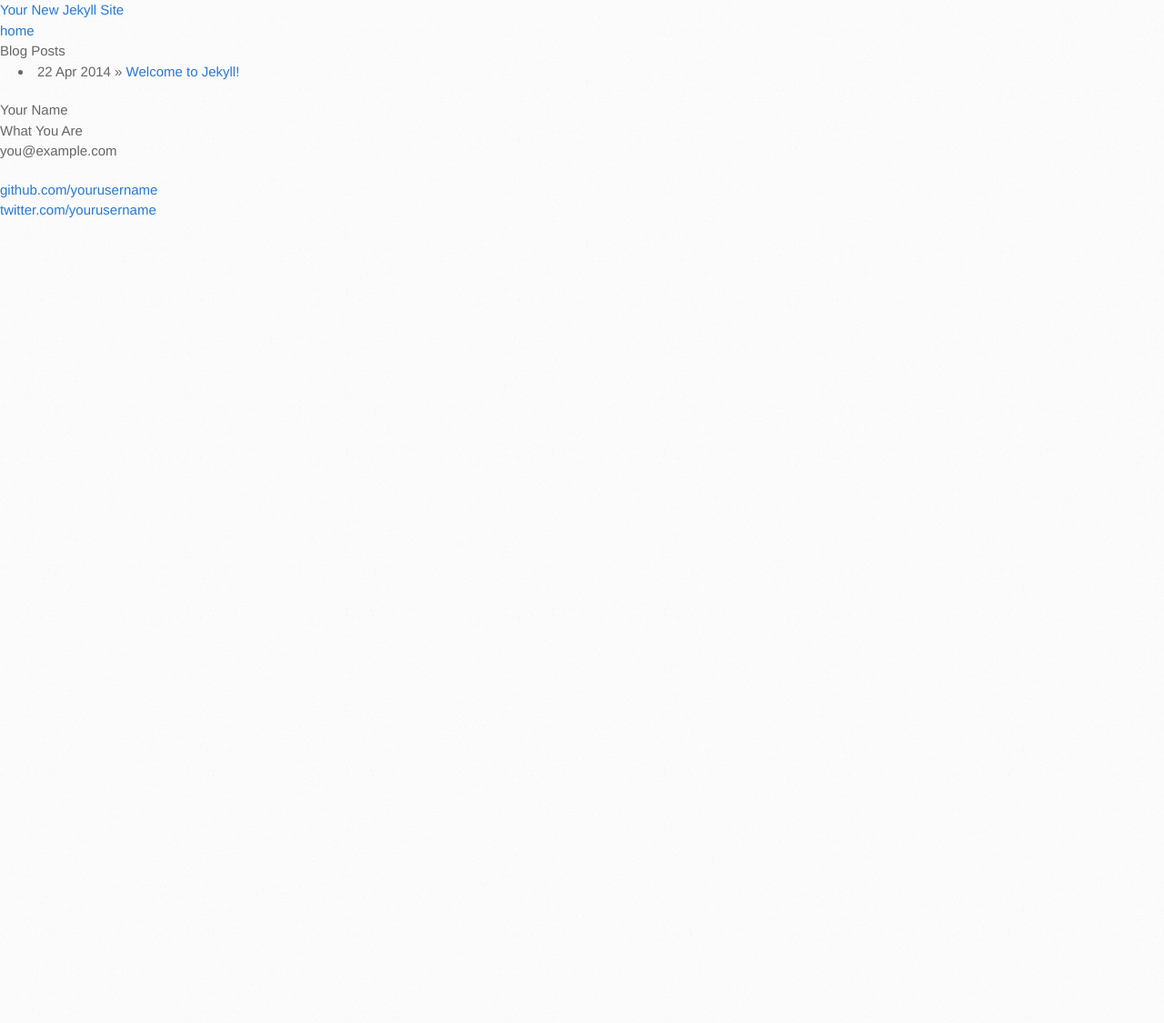
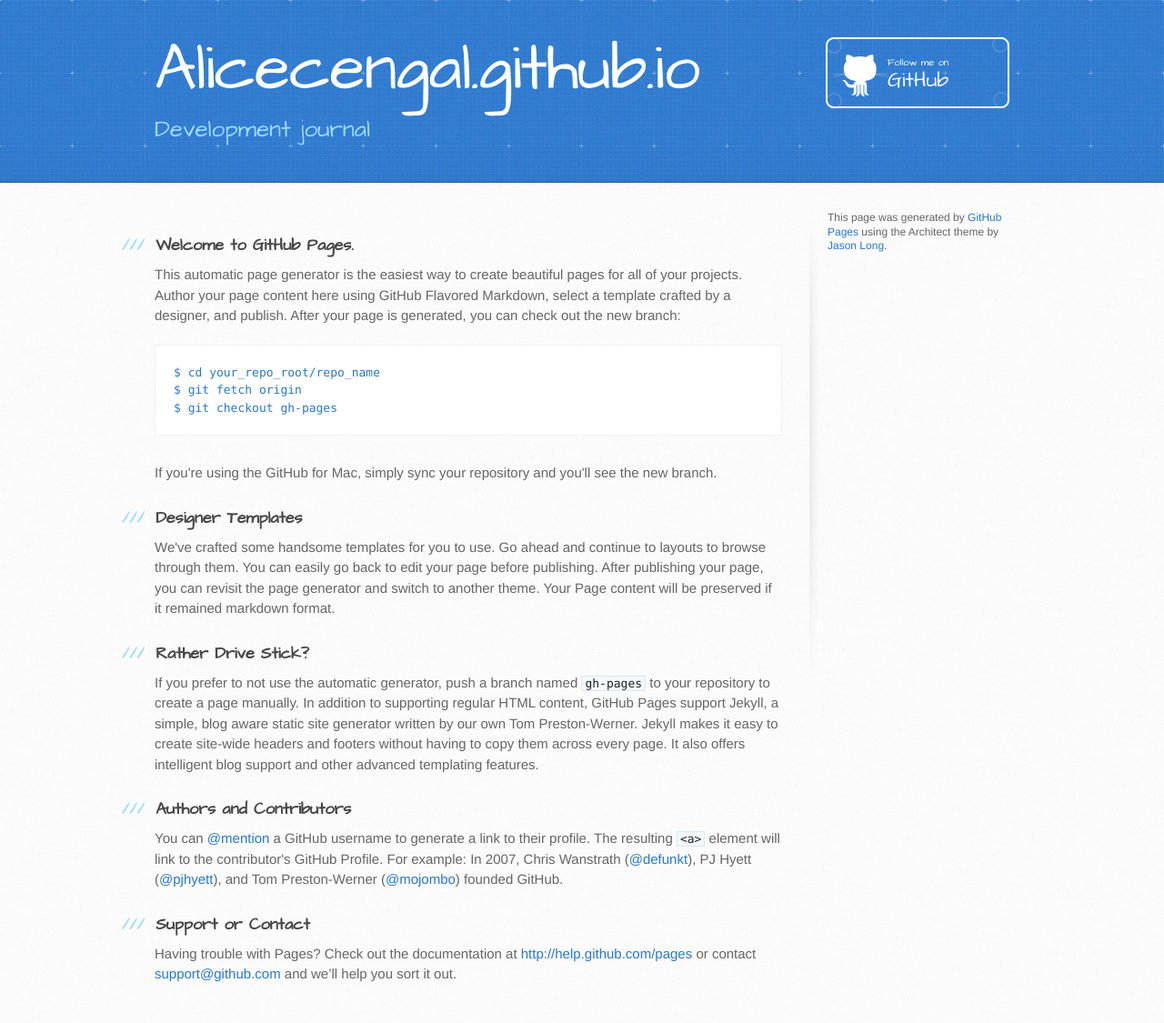
Before and after one commit to AliceCengal/AliceCengal.github.io, a Jekyll site: the page index.html, which Jekyll copies as it is, in a window 1280 px wide. Shown: the whole page at 91% size. Built offline with Jekyll 4.4.1, drawn with Linux system fonts in a browser that asks for light colours; Markdown is read by kramdown in place of the engine named in the settings; before the commit the page ends 900 px from its top, so only the background shows below that.

Commit message:
changed styling

```diff
--- a/_layouts/default.html
+++ b/_layouts/default.html
@@ -5,6 +5,8 @@
         <meta http-equiv="X-UA-Compatible" content="IE=edge,chrome=1">
         <title>{{ page.title }}</title>
         <meta name="viewport" content="width=device-width">
+
+        <link href='https://fonts.googleapis.com/css?family=Architects+Daughter' rel='stylesheet' type='text/css'>
 
         <!-- syntax highlighting CSS -->
         <link rel="stylesheet" href="/css/syntax.css">
@@ -15,6 +17,28 @@
     </head>
     <body>
 
+      <header>
+        <div class="inner">
+          <h1>{{ site.name }}</h1>
+          <h2>Development journal</h2>
+          <a href="https://github.com/AliceCengal" class="button"><small>Follow me on</small>GitHub</a>
+        </div>
+      </header>
+
+      <div id="content-wrapper">
+        <div class="inner clearfix">
+          <section id="main-content">
+
+            {{ content }}
+
+          </section>
+
+          <aside id="sidebar">
+            <p>This page was generated by <a href="https://pages.github.com">GitHub Pages</a> using the Architect theme by <a href="https://twitter.com/jasonlong">Jason Long</a>.</p>
+          </aside>
+        </div>
+      </div>
+<!--
         <div class="site">
           <div class="header">
             <h1 class="title"><a href="/">{{ site.name }}</a></h1>
@@ -39,6 +63,6 @@
             </div>
           </div>
         </div>
-
+-->
     </body>
 </html>
--- a/css/stylesheet.css
+++ b/css/stylesheet.css
@@ -30,6 +30,8 @@ footer, header, hgroup, menu, nav, section {
 body {
 	line-height: 1;
 }
+
+
 ol, ul {
 	list-style: none;
 }
@@ -71,6 +73,14 @@ header {
   border-bottom: solid 1px #275da1;
 }
 
+.header {
+  padding-top: 40px;
+  padding-bottom: 40px;
+  font-family: 'Architects Daughter', 'Helvetica Neue', Helvetica, Arial, serif;
+  background: #2e7bcf url(../images/header-bg.jpg) 0 0 repeat-x;
+  border-bottom: solid 1px #275da1;
+}
+
 header h1 {
   letter-spacing: -1px;
   font-size: 72px;
@@ -80,7 +90,25 @@ header h1 {
   width: 540px;
 }
 
+.header h1 {
+  letter-spacing: -1px;
+  font-size: 72px;
+  color: #fff;
+  line-height: 1;
+  margin-bottom: 0.2em;
+  width: 540px;
+}
+
 header h2 {
+  font-size: 26px;
+  color: #9ddcff;
+  font-weight: normal;
+  line-height: 1.3;
+  width: 540px;
+  letter-spacing: 0;
+}
+
+.header h2 {
   font-size: 26px;
   color: #9ddcff;
   font-weight: normal;
--- a/index.html
+++ b/index.html
@@ -1,13 +1,74 @@
----
-layout: default
-title: Your New Jekyll Site
----
+<!DOCTYPE html>
+<html>
+  <head>
+    <meta charset='utf-8'>
+    <meta http-equiv="X-UA-Compatible" content="chrome=1">
+    <meta name="viewport" content="width=device-width, initial-scale=1, maximum-scale=1">
+    <link href='https://fonts.googleapis.com/css?family=Architects+Daughter' rel='stylesheet' type='text/css'>
+    <link rel="stylesheet" type="text/css" href="stylesheets/stylesheet.css" media="screen" />
+    <link rel="stylesheet" type="text/css" href="stylesheets/pygment_trac.css" media="screen" />
+    <link rel="stylesheet" type="text/css" href="stylesheets/print.css" media="print" />
 
-<div id="home">
-  <h1>Blog Posts</h1>
-  <ul class="posts">
-    {% for post in site.posts %}
-      <li><span>{{ post.date | date_to_string }}</span> &raquo; <a href="{{ post.url }}">{{ post.title }}</a></li>
-    {% endfor %}
-  </ul>
-</div>
+    <!--[if lt IE 9]>
+    <script src="//html5shiv.googlecode.com/svn/trunk/html5.js"></script>
+    <![endif]-->
+
+    <title>Alicecengal.github.io by AliceCengal</title>
+  </head>
+
+  <body>
+    <header>
+      <div class="inner">
+        <h1>Alicecengal.github.io</h1>
+        <h2>Development journal</h2>
+        <a href="https://github.com/AliceCengal" class="button"><small>Follow me on</small>GitHub</a>
+      </div>
+    </header>
+
+    <div id="content-wrapper">
+      <div class="inner clearfix">
+        <section id="main-content">
+          <h3>
+<a name="welcome-to-github-pages" class="anchor" href="#welcome-to-github-pages"><span class="octicon octicon-link"></span></a>Welcome to GitHub Pages.</h3>
+
+<p>This automatic page generator is the easiest way to create beautiful pages for all of your projects. Author your page content here using GitHub Flavored Markdown, select a template crafted by a designer, and publish. After your page is generated, you can check out the new branch:</p>
+
+<pre><code>$ cd your_repo_root/repo_name
+$ git fetch origin
+$ git checkout gh-pages
+</code></pre>
+
+<p>If you're using the GitHub for Mac, simply sync your repository and you'll see the new branch.</p>
+
+<h3>
+<a name="designer-templates" class="anchor" href="#designer-templates"><span class="octicon octicon-link"></span></a>Designer Templates</h3>
+
+<p>We've crafted some handsome templates for you to use. Go ahead and continue to layouts to browse through them. You can easily go back to edit your page before publishing. After publishing your page, you can revisit the page generator and switch to another theme. Your Page content will be preserved if it remained markdown format.</p>
+
+<h3>
+<a name="rather-drive-stick" class="anchor" href="#rather-drive-stick"><span class="octicon octicon-link"></span></a>Rather Drive Stick?</h3>
+
+<p>If you prefer to not use the automatic generator, push a branch named <code>gh-pages</code> to your repository to create a page manually. In addition to supporting regular HTML content, GitHub Pages support Jekyll, a simple, blog aware static site generator written by our own Tom Preston-Werner. Jekyll makes it easy to create site-wide headers and footers without having to copy them across every page. It also offers intelligent blog support and other advanced templating features.</p>
+
+<h3>
+<a name="authors-and-contributors" class="anchor" href="#authors-and-contributors"><span class="octicon octicon-link"></span></a>Authors and Contributors</h3>
+
+<p>You can <a href="https://github.com/blog/821" class="user-mention">@mention</a> a GitHub username to generate a link to their profile. The resulting <code>&lt;a&gt;</code> element will link to the contributor's GitHub Profile. For example: In 2007, Chris Wanstrath (<a href="https://github.com/defunkt" class="user-mention">@defunkt</a>), PJ Hyett (<a href="https://github.com/pjhyett" class="user-mention">@pjhyett</a>), and Tom Preston-Werner (<a href="https://github.com/mojombo" class="user-mention">@mojombo</a>) founded GitHub.</p>
+
+<h3>
+<a name="support-or-contact" class="anchor" href="#support-or-contact"><span class="octicon octicon-link"></span></a>Support or Contact</h3>
+
+<p>Having trouble with Pages? Check out the documentation at <a href="http://help.github.com/pages">http://help.github.com/pages</a> or contact <a href="mailto:support@github.com">support@github.com</a> and we’ll help you sort it out.</p>
+        </section>
+
+        <aside id="sidebar">
+
+
+          <p>This page was generated by <a href="https://pages.github.com">GitHub Pages</a> using the Architect theme by <a href="https://twitter.com/jasonlong">Jason Long</a>.</p>
+        </aside>
+      </div>
+    </div>
+
+
+  </body>
+</html>
```
